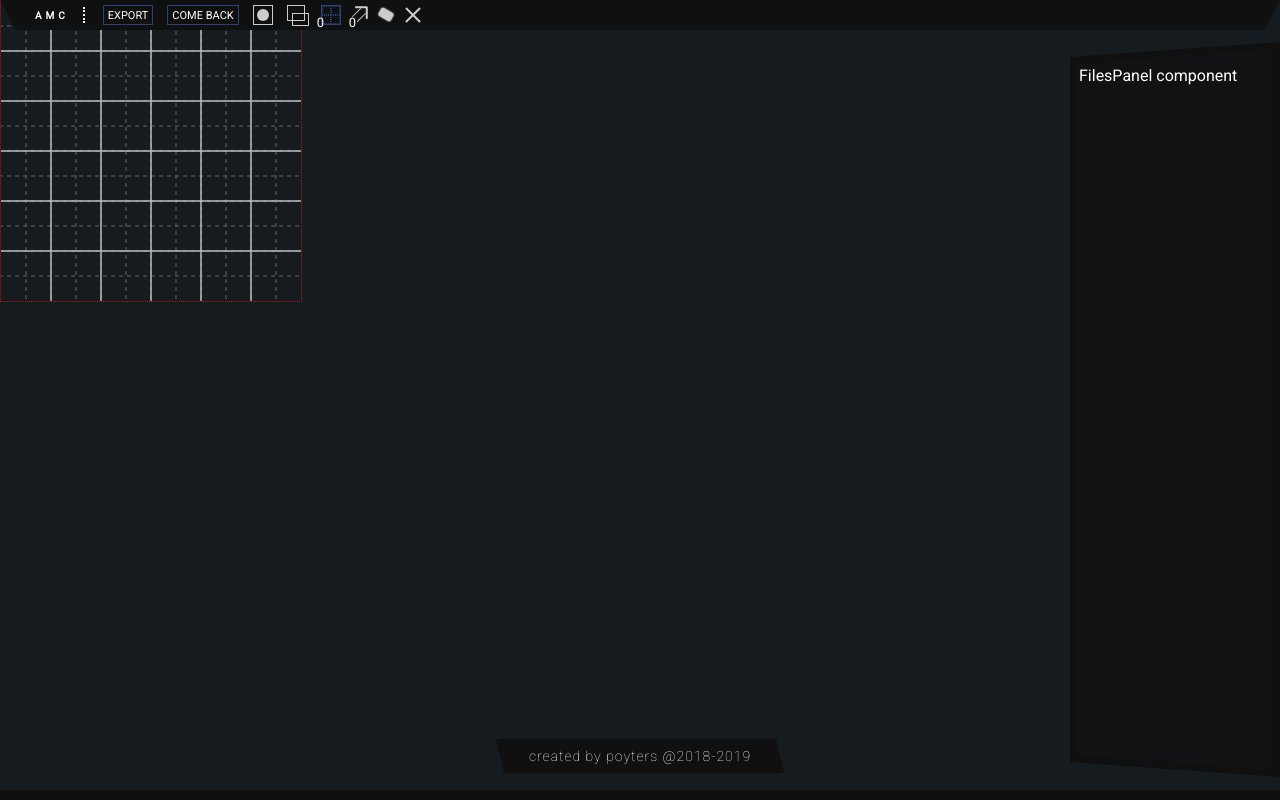
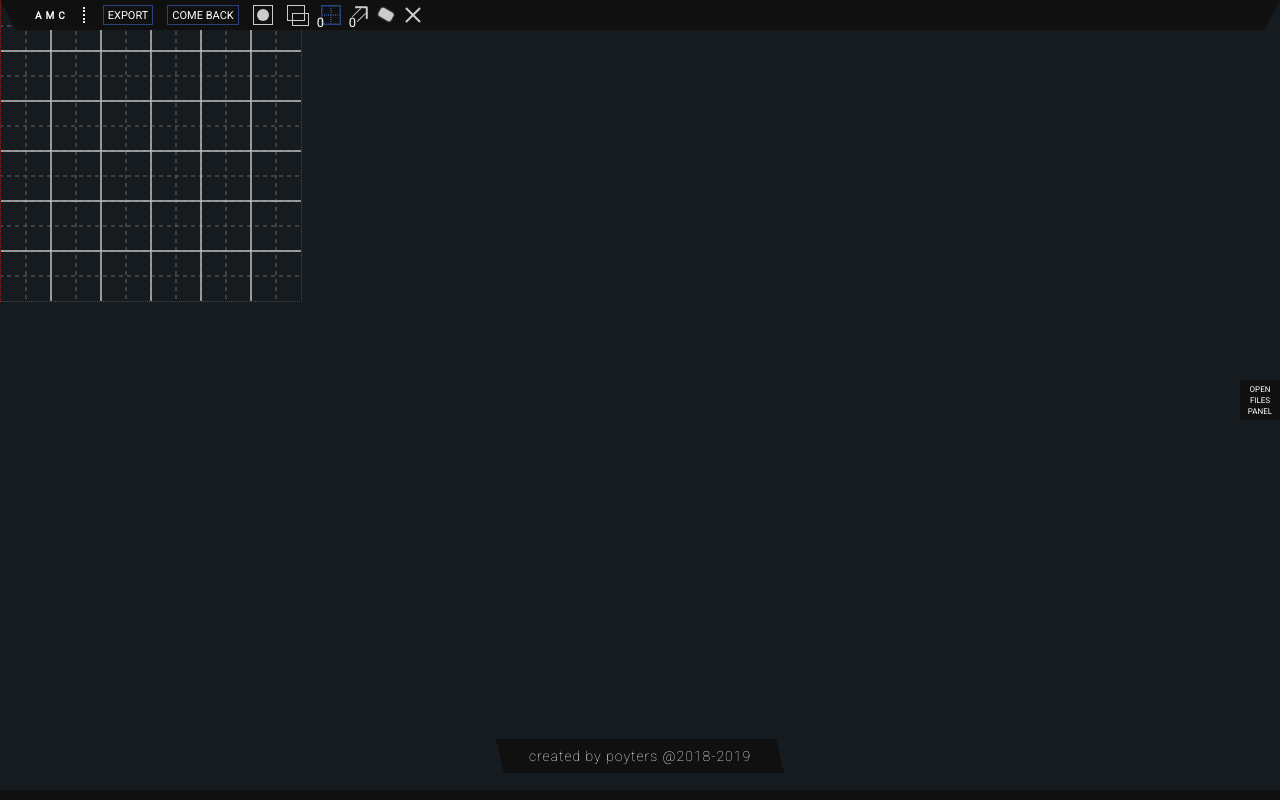
Before and after one commit to Poyters/angotia-world-creator, a React (Create React App) app: page /creator in a window 1280 px wide. Built offline with nearby package versions, Linux system fonts and the light colour scheme.

Commit message:
Create abillity to hide/show filesPanel

```diff
--- a/src/assets/styles/_typography.scss
+++ b/src/assets/styles/_typography.scss
@@ -55,3 +55,17 @@
 		@include paragraph(20px, 24px, 700);
 	}
 }
+
+.t-paragraph4 {
+	&Light {
+		@include paragraph(8px, 11px, 200);
+	}
+
+	&Normal {
+		@include paragraph(8px, 11px, 400);
+	}
+
+	&Bold {
+		@include paragraph(8px, 11px, 700);
+	}
+}
--- a/src/assets/styles/components/filesPanel/_filesPanel.scss
+++ b/src/assets/styles/components/filesPanel/_filesPanel.scss
@@ -4,14 +4,14 @@ $filesPanelWrapperPadding: 7;
     display: flex;
     position: absolute;
     top: 57px;
-    right: 0;
     width: 210px;
     height: calc(100vh - 95px);
-    z-index: 10;
+    z-index: 12;
     padding: $filesPanelWrapperPadding + px;
     box-sizing: border-box;
 
     background-color: $decorationColor2;
+    transition: 400ms ease-in-out;
 
     &:before, &:after {
         position: absolute;
@@ -41,7 +41,7 @@ $filesPanelWrapperPadding: 7;
     right: auto;
     width: 100%;
     height: 100%;
-    z-index: 11;
+    z-index: 13;
     padding: 2px;
 
     background-color: $decorationColor5;
@@ -55,4 +55,35 @@ $filesPanelWrapperPadding: 7;
         border-width: 0 (210 - $filesPanelWrapperPadding*2 + px) 15px 0;
         border-color: transparent $decorationColor5 transparent transparent;
     }
+
+    &__switch {
+        position: absolute;
+        bottom: 6px;
+        right: 10px;
+
+        text-transform: uppercase;
+
+        &:hover {
+            cursor: pointer;
+        }
+    }
 }
+
+.filesPanelSwitch {
+    position: absolute;
+    display: flex;
+    top: calc(50% - 20px);
+    right: 0;
+    width: 40px;
+    height: 40px;
+    align-items: center;
+
+    background-color: $decorationColor2;
+    transition: 200ms ease-in-out;
+    text-align: center;
+    text-transform: uppercase;
+
+    &:hover {
+        cursor: pointer;
+    }
+}
--- a/src/components/partials/filesPanel/FilesPanel.tsx
+++ b/src/components/partials/filesPanel/FilesPanel.tsx
@@ -1,13 +1,26 @@
-import React from 'react';
+import React, { Fragment, useState } from 'react';
 
 
 const FilesPanel = () => {
+    const [isOpen, setIsOpen] = useState<boolean>(false);
+
+    const filesPanelStyles = {
+        right: isOpen ? "0" : "-300px"
+    }
+
     return (
-        <aside className="filesPanelWrapper">
-            <div className="filesPanel">
-                FilesPanel component
-            </div>
-        </aside>
+        <Fragment>
+            { !isOpen ? (
+                <div className="filesPanelSwitch t-paragraph4Normal" onClick={() => setIsOpen(true)}> Open files panel</div>
+            ) : null}
+            <aside className="filesPanelWrapper" style={filesPanelStyles}>
+                <div className="filesPanel">
+                    FilesPanel component
+
+                    <div className="filesPanel__switch t-paragraph4Normal" onClick={() => setIsOpen(false)}>Hide files panel</div>
+                </div>
+            </aside>
+        </Fragment>
     )
 }
 
```
